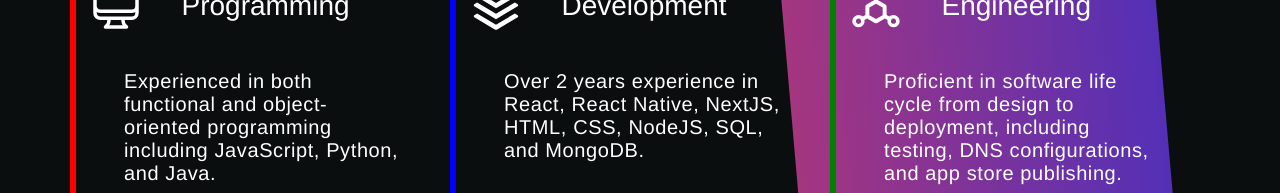
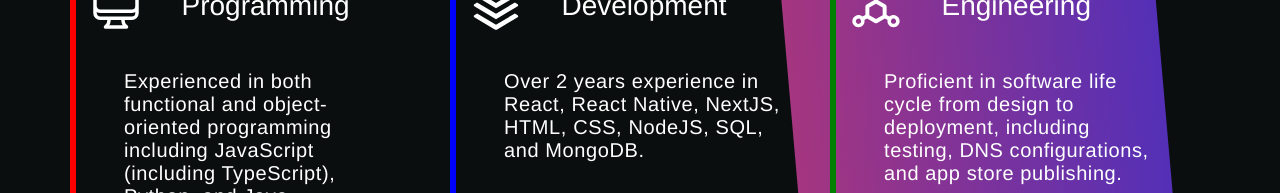
Before and after one commit to sujithvarughese/portfolio-2024, a React (Vite) app: page / in a window 1280 px wide. Shown: the part 607-800 px from the top of the page. Built offline with nearby package versions, Linux system fonts and the light colour scheme.

Commit message:
resume update

```diff
--- a/src/data/data.js
+++ b/src/data/data.js
@@ -11,7 +11,7 @@
 export const aboutMe3 = "Aside from programming, in my free time I enjoy working out, playing basketball, creating and editing videos, and hanging out with my 10 year old rottweiler, Hera!"
 export const skills = ['JavaScript', 'Python', 'Java', 'OpenAI', 'React', 'React Native', 'Expo', 'NodeJS','MongoDB', 'SQL', 'Firebase', 'AWS', 'Google Analytics', 'DNS & Networks', 'APIs', 'GraphQL', 'Data Structures', 'HTML', 'CSS', 'Material UI', 'ChakraUI', 'Styled Components', 'Bootstrap', 'Tailwind CSS', 'Git', 'Postman', "Scrum", 'Testing', 'Deployment']
 
-export const softwareSkills = "Experienced in both functional and object-oriented programming including JavaScript, Python, and Java."
+export const softwareSkills = "Experienced in both functional and object-oriented programming including JavaScript (including TypeScript), Python, and Java."
 
 export const fullStackSkills = "Over 2 years experience in React, React Native, NextJS, HTML, CSS, NodeJS, SQL, and MongoDB."
 
```
Also changed, not shown: src/assets/images/certificates/resume-2024.png.
